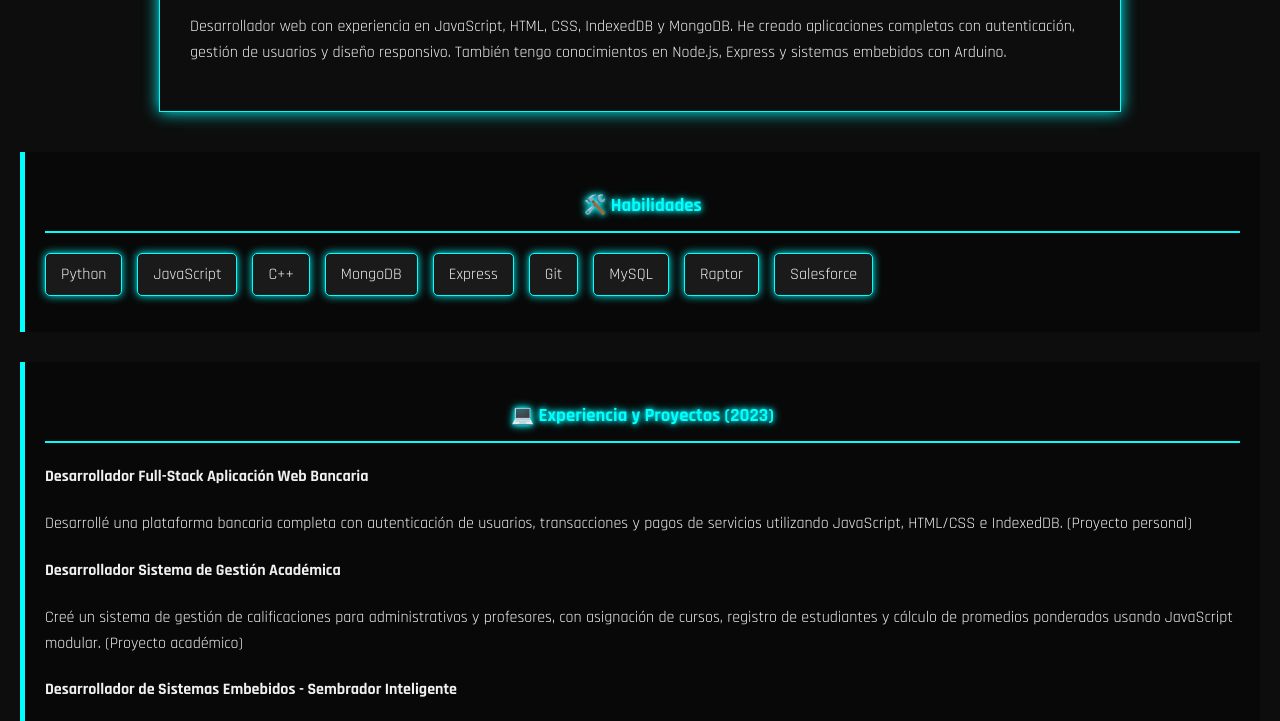
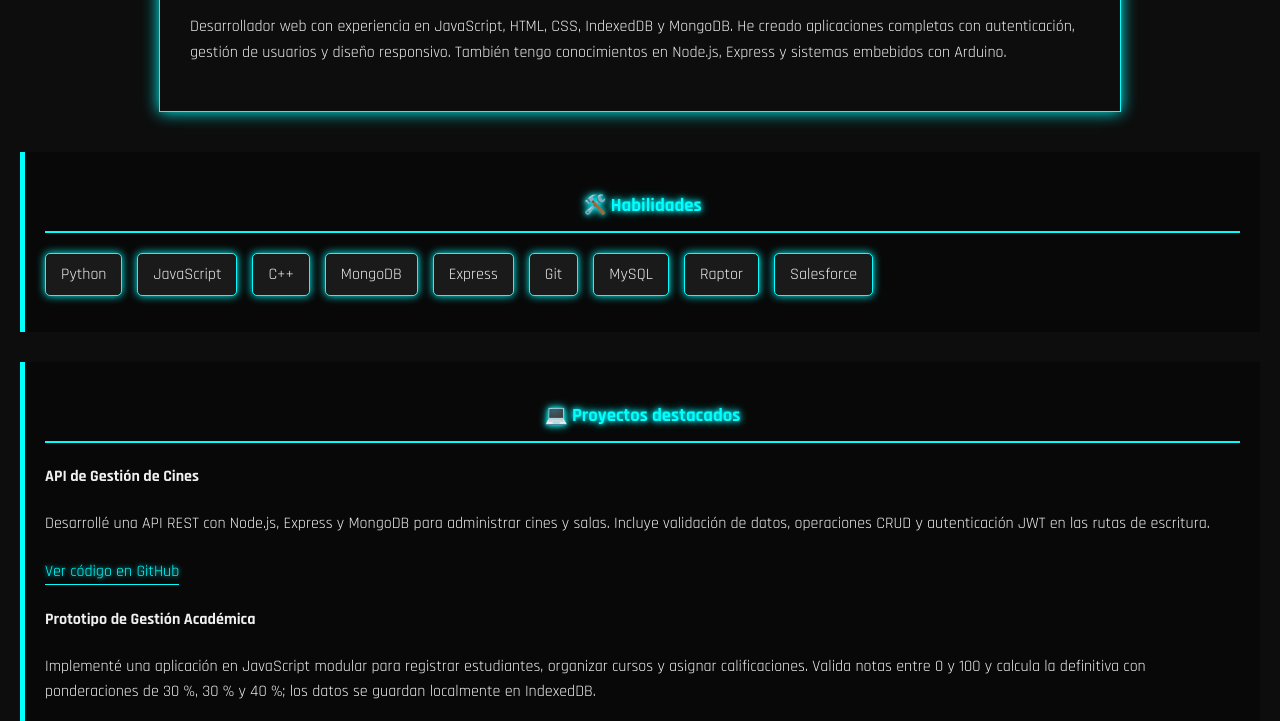
Before and after one commit to josalza902/curriculum-tron, a plain HTML site: page index.html in a window 1280 px wide. Shown: the part 212-933 px from the top of the page. Drawn offline with Linux system fonts and the light colour scheme.

Commit message:
Refresh featured portfolio projects

```diff
--- a/css/styles.css
+++ b/css/styles.css
@@ -80,6 +80,17 @@ a {
     color: var(--neon-color);
     text-decoration: none;
     text-shadow: 0 0 5px var(--neon-color);
+}
+
+.project-link {
+    display: inline-block;
+    margin-top: 6px;
+    border-bottom: 1px solid currentColor;
+}
+
+.project-link:focus-visible {
+    outline: 2px solid var(--text-color);
+    outline-offset: 3px;
 }
 
 .contact-links {
--- a/index.html
+++ b/index.html
@@ -44,16 +44,18 @@
         </section>
 
         <section id="experiencia" class="neon-module">
-            <h3>💻 Experiencia y Proyectos (2023)</h3>
+            <h3>💻 Proyectos destacados</h3>
 
             <article>
-                <h4>Desarrollador Full-Stack Aplicación Web Bancaria</h4>
-                <p>Desarrollé una plataforma bancaria completa con autenticación de usuarios, transacciones y pagos de servicios utilizando JavaScript, HTML/CSS e IndexedDB. (Proyecto personal)</p>
+                <h4>API de Gestión de Cines</h4>
+                <p>Desarrollé una API REST con Node.js, Express y MongoDB para administrar cines y salas. Incluye validación de datos, operaciones CRUD y autenticación JWT en las rutas de escritura.</p>
+                <a class="project-link" href="https://github.com/josalza902/PROYECTO_Gestion_Cine_Alzate_jose" target="_blank" rel="noopener noreferrer">Ver código en GitHub</a>
             </article>
 
             <article>
-                <h4>Desarrollador Sistema de Gestión Académica</h4>
-                <p>Creé un sistema de gestión de calificaciones para administrativos y profesores, con asignación de cursos, registro de estudiantes y cálculo de promedios ponderados usando JavaScript modular. (Proyecto académico)</p>
+                <h4>Prototipo de Gestión Académica</h4>
+                <p>Implementé una aplicación en JavaScript modular para registrar estudiantes, organizar cursos y asignar calificaciones. Valida notas entre 0 y 100 y calcula la definitiva con ponderaciones de 30 %, 30 % y 40 %; los datos se guardan localmente en IndexedDB.</p>
+                <a class="project-link" href="https://github.com/josalza902/acme-school" target="_blank" rel="noopener noreferrer">Ver código en GitHub</a>
             </article>
 
             <article>
```
